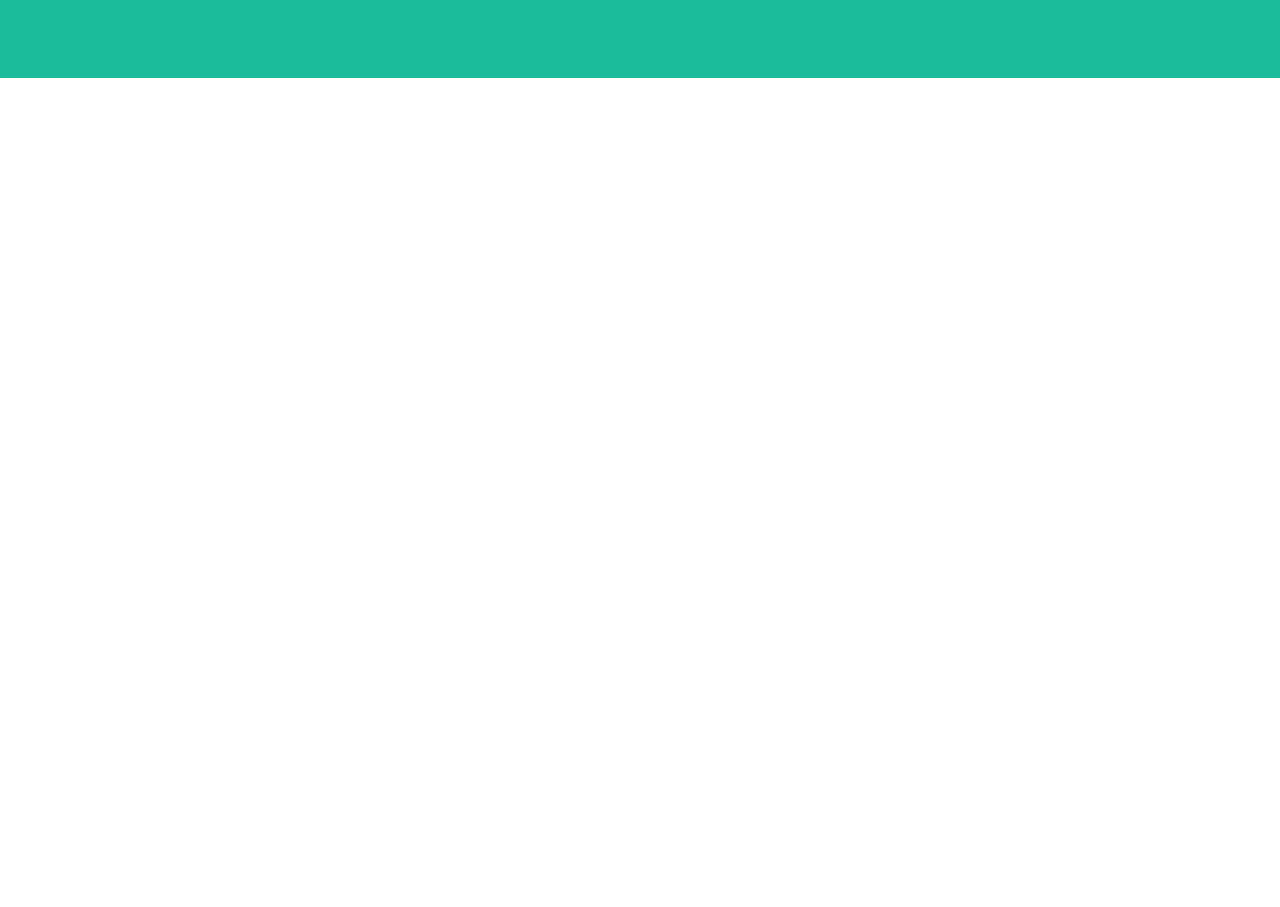
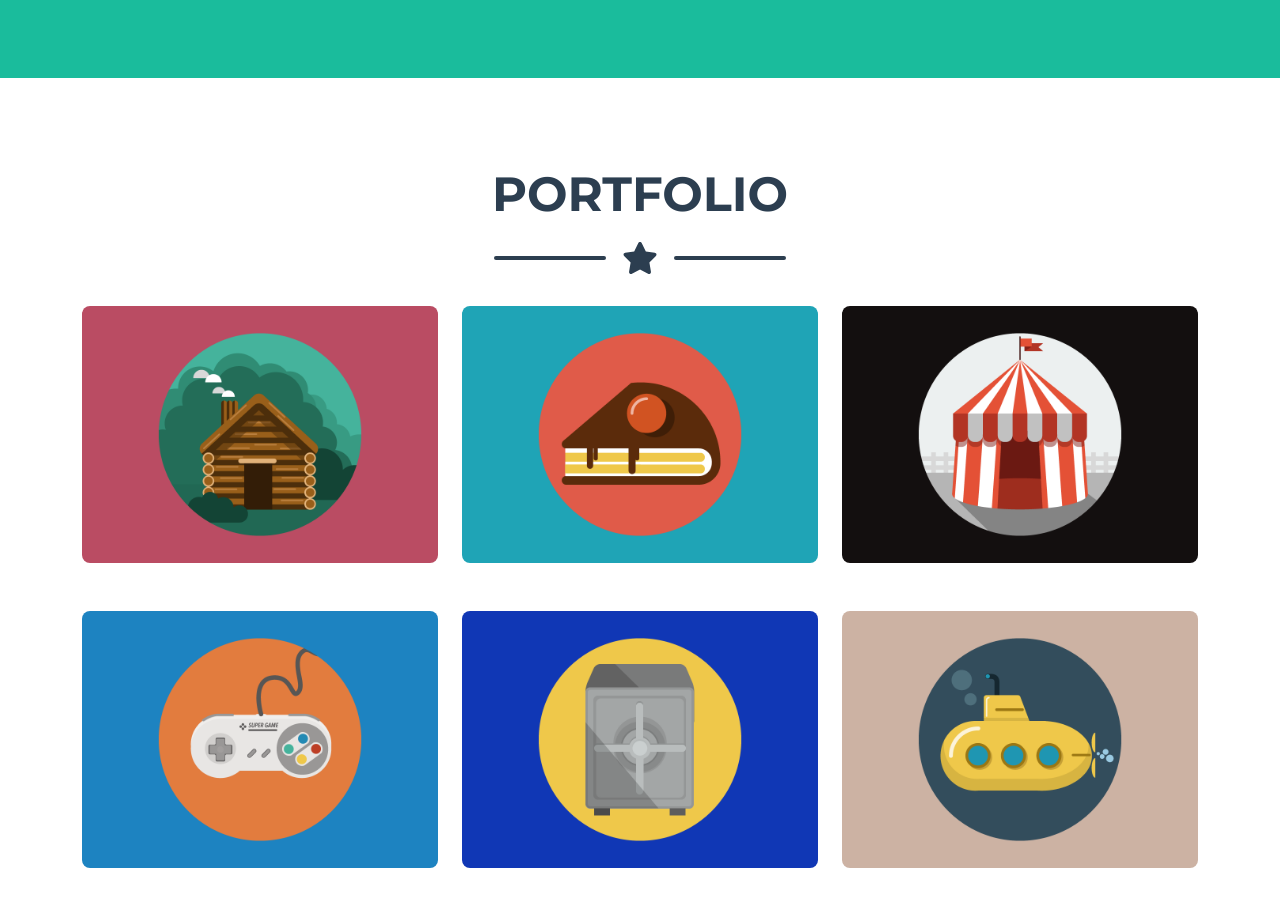
Before and after one commit to riostorresmao/actividad_branch, a plain HTML site: page index.html in a window 1280 px wide. Shown: the part 705-1612 px from the top of the page. Before the commit the page ends 800 px from the top, so only its background shows below. Drawn offline with Linux system fonts and the light colour scheme.

Commit message:
se agrega SENA-3

```diff
--- a/index.html
+++ b/index.html
@@ -42,6 +42,74 @@
             <p class="masthead-subheading font-weight-light mb-0">Graphic Artist - Web Designer - Illustrator</p>
         </div>
     </header>
-
+    <section class="page-section portfolio" id="portfolio">
+        <div class="container">
+            <!-- Portfolio Section Heading-->
+            <h2 class="page-section-heading text-center text-uppercase text-secondary mb-0">Portfolio</h2>
+            <!-- Icon Divider-->
+            <div class="divider-custom">
+                <div class="divider-custom-line"></div>
+                <div class="divider-custom-icon"><i class="fas fa-star"></i></div>
+                <div class="divider-custom-line"></div>
+            </div>
+            <!-- Portfolio Grid Items-->
+            <div class="row justify-content-center">
+                <!-- Portfolio Item 1-->
+                <div class="col-md-6 col-lg-4 mb-5">
+                    <div class="portfolio-item mx-auto" data-bs-toggle="modal" data-bs-target="#portfolioModal1">
+                        <div class="portfolio-item-caption d-flex align-items-center justify-content-center h-100 w-100">
+                            <div class="portfolio-item-caption-content text-center text-white"><i class="fas fa-plus fa-3x"></i></div>
+                        </div>
+                        <img class="img-fluid" src="img/cabin.png" alt="..." />
+                    </div>
+                </div>
+                <!-- Portfolio Item 2-->
+                <div class="col-md-6 col-lg-4 mb-5">
+                    <div class="portfolio-item mx-auto" data-bs-toggle="modal" data-bs-target="#portfolioModal2">
+                        <div class="portfolio-item-caption d-flex align-items-center justify-content-center h-100 w-100">
+                            <div class="portfolio-item-caption-content text-center text-white"><i class="fas fa-plus fa-3x"></i></div>
+                        </div>
+                        <img class="img-fluid" src="img/cake.png" alt="..." />
+                    </div>
+                </div>
+                <!-- Portfolio Item 3-->
+                <div class="col-md-6 col-lg-4 mb-5">
+                    <div class="portfolio-item mx-auto" data-bs-toggle="modal" data-bs-target="#portfolioModal3">
+                        <div class="portfolio-item-caption d-flex align-items-center justify-content-center h-100 w-100">
+                            <div class="portfolio-item-caption-content text-center text-white"><i class="fas fa-plus fa-3x"></i></div>
+                        </div>
+                        <img class="img-fluid" src="img/circus.png" alt="..." />
+                    </div>
+                </div>
+                <!-- Portfolio Item 4-->
+                <div class="col-md-6 col-lg-4 mb-5 mb-lg-0">
+                    <div class="portfolio-item mx-auto" data-bs-toggle="modal" data-bs-target="#portfolioModal4">
+                        <div class="portfolio-item-caption d-flex align-items-center justify-content-center h-100 w-100">
+                            <div class="portfolio-item-caption-content text-center text-white"><i class="fas fa-plus fa-3x"></i></div>
+                        </div>
+                        <img class="img-fluid" src="img/game.png" alt="..." />
+                    </div>
+                </div>
+                <!-- Portfolio Item 5-->
+                <div class="col-md-6 col-lg-4 mb-5 mb-md-0">
+                    <div class="portfolio-item mx-auto" data-bs-toggle="modal" data-bs-target="#portfolioModal5">
+                        <div class="portfolio-item-caption d-flex align-items-center justify-content-center h-100 w-100">
+                            <div class="portfolio-item-caption-content text-center text-white"><i class="fas fa-plus fa-3x"></i></div>
+                        </div>
+                        <img class="img-fluid" src="img/safe.png" alt="..." />
+                    </div>
+                </div>
+                <!-- Portfolio Item 6-->
+                <div class="col-md-6 col-lg-4">
+                    <div class="portfolio-item mx-auto" data-bs-toggle="modal" data-bs-target="#portfolioModal6">
+                        <div class="portfolio-item-caption d-flex align-items-center justify-content-center h-100 w-100">
+                            <div class="portfolio-item-caption-content text-center text-white"><i class="fas fa-plus fa-3x"></i></div>
+                        </div>
+                        <img class="img-fluid" src="img/submarine.png" alt="..." />
+                    </div>
+                </div>
+            </div>
+        </div>
+    </section>
 </body>
 </html>
```
